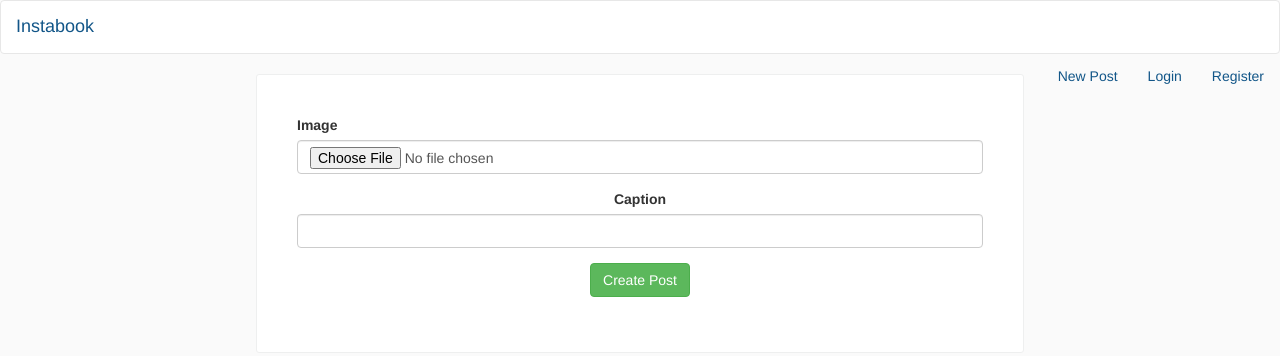
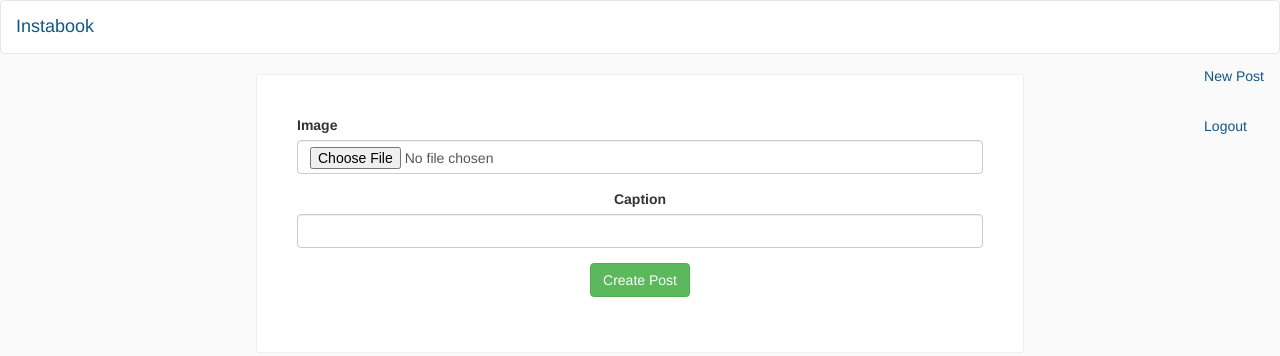
Before and after one commit to msilvaj/instagram_project_with_rails, a Rails app: page /posts/new in a window 1280 px wide. Shown: the top 356 px of the page. Run offline with Rails 7, Linux system fonts and the light colour scheme; the visitor is signed in with stand-in values (Sample User, id 1); style sheets or scripts are compiled from the project's sources; some libraries are stand-ins or nearby versions.

Commit message:
Configure devise: only logged users can use the application

```diff
--- a/app/controllers/posts_controller.rb
+++ b/app/controllers/posts_controller.rb
@@ -1,4 +1,5 @@
 class PostsController < ApplicationController
+  before_action :authenticate_user!
   before_action :set_post, only: [:show, :edit, :update, :destroy]
 
   def index
--- /dev/null
+++ b/app/views/layouts/_navbar.html.erb
@@ -0,0 +1,36 @@
+<nav class="navbar navbar-default">
+  <div class="navbar-container"></div>
+  <div class="navbar-header"></div>
+  <button class="navbar-toggle collapsed" data-target="#bs-navbar-collapse-1" data-toggle="collapse" type="button"></button>
+  <span class="sr-only">Toggle Navigation</span>
+  <span class="icon-bar"></span>
+  <span class="icon-bar"></span>
+  <div class="navbar-brand">
+    <%= link_to "Instabook", root_path %>
+  </div>
+  <br>
+
+  <div class="container">
+    <% flash.each do |name, msg| %>
+      <%= content_tag :div, msg, class: [:alert, alert_for(name)] %>
+      <% end %>
+  </div>
+
+  <div class="collapse navbar-collapse" id="#bs-navbar-collapse-1">
+    <ul class="nav navbar-nav navbar-right">
+      <% if (user_signed_in?) %>
+        <li>
+        <%= link_to "New Post", new_post_path %>
+         <%= link_to "Logout", destroy_user_session_path, method: :delete %>
+        </li>
+      <% else %>
+        <li>
+         <%= link_to "Login", new_user_session_path %>
+        </li>
+        <li>
+         <%= link_to "Register", new_user_registration_path %>
+       </li>
+     <% end %>
+    </ul>
+   </nav>
+</div>
--- a/app/views/layouts/application.html.erb
+++ b/app/views/layouts/application.html.erb
@@ -10,39 +10,7 @@
   </head>
 
   <body>
-<nav class="navbar navbar-default">
-  <div class="navbar-container"></div>
-  <div class="navbar-header"></div>
-  <button class="navbar-toggle collapsed" data-target="#bs-navbar-collapse-1" data-toggle="collapse" type="button"></button>
-  <span class="sr-only">Toggle Navigation</span>
-  <span class="icon-bar"></span>
-  <span class="icon-bar"></span>
-  <div class="navbar-brand">
-    <%= link_to "Instabook", root_path %>
-  </div>
-  <br>
-
-  <div class="container">
-    <% flash.each do |name, msg| %>
-      <%= content_tag :div, msg, class: [:alert, alert_for(name)] %>
-      <% end %>
-  </div>
-
-  <div class="collapse navbar-collapse" id="#bs-navbar-collapse-1">
-    <ul class="nav navbar-nav navbar-right">
-      <li>
-      <%= link_to "New Post", new_post_path %>
-      </li>
-      <li>
-      <%= link_to "Login", '#' %>
-      </li>
-      <li>
-      <%= link_to "Register", '#' %>
-      </li>
-    </ul>
-   </nav>
-</div>
-
+    <%= render 'layouts/navbar'%>
     <%= yield %>
   </body>
 </html>
```
Also changed, not shown: 2 other files.
